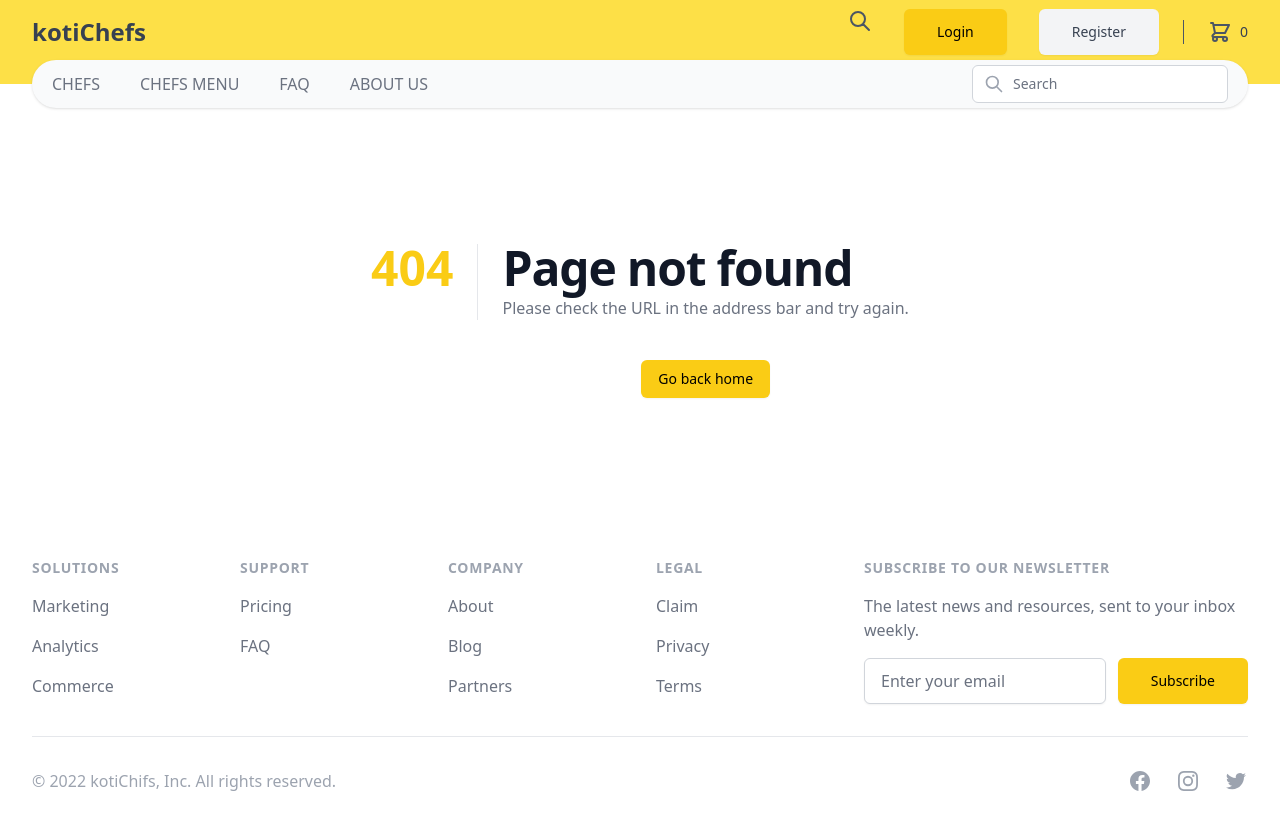
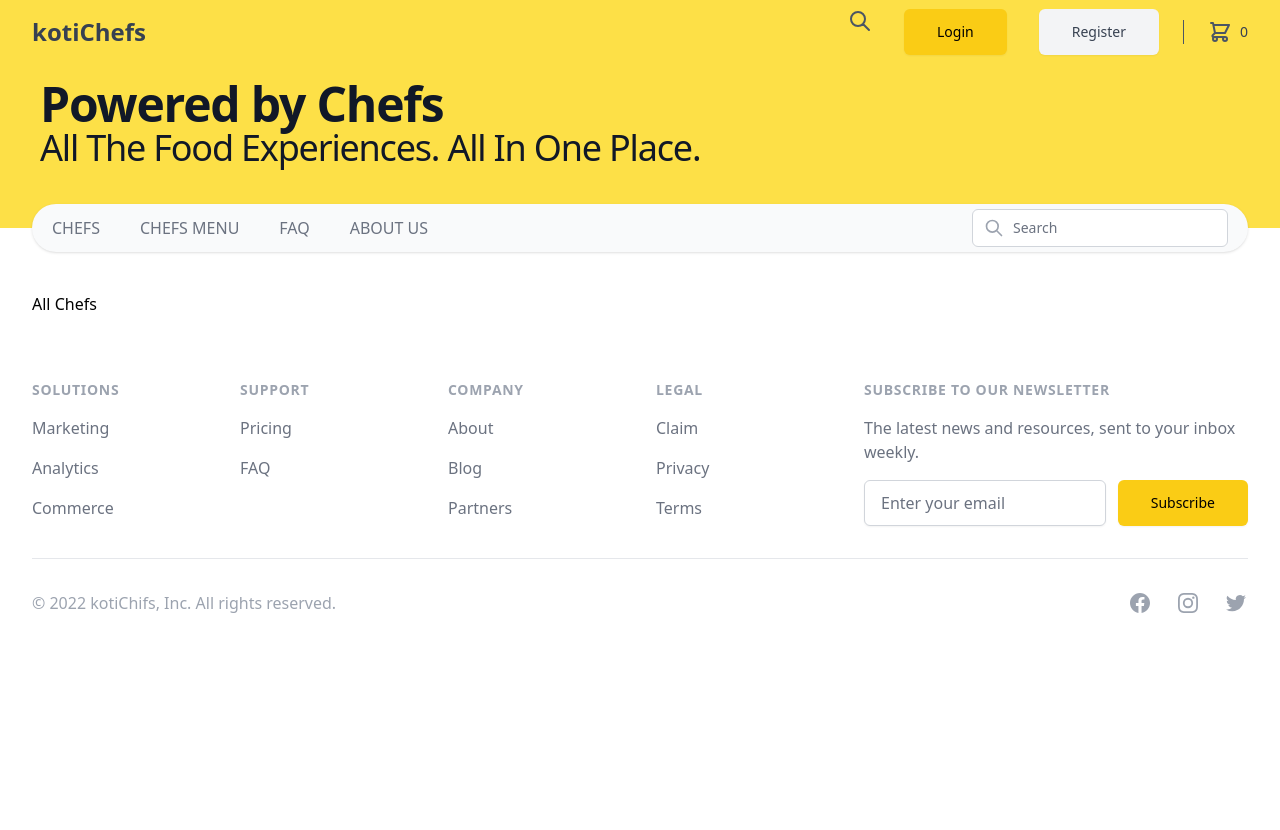
Before and after one commit to denis-rim/kotichefs, a React (Create React App) app in the folder client/: page /chefs in a window 1280 px wide. Shown: the top 830 px of the page. After the commit the page ends 800 px from the top, so only its background shows below. Built offline with nearby package versions, Linux system fonts and the light colour scheme.

Commit message:
Add Container component, refactor Header

```diff
--- a/client/src/App.tsx
+++ b/client/src/App.tsx
@@ -4,6 +4,7 @@ import { HelmetProvider } from "react-helmet-async";
 
 import Home from "./routes/home";
 import Layout from "./components/Layout/Layout";
+import AllChefs from "./routes/all-chefs";
 
 const LoginPage = React.lazy(() => import("./routes/login"));
 const RegisterPage = React.lazy(() => import("./routes/register"));
@@ -20,13 +21,20 @@ function App() {
           <Routes>
             <Route element={<Layout />}>
               <Route path="/" element={<Home />} />
+
+               {/*Auth routes */}
               <Route path="login" element={<LoginPage />} />
               <Route path="register" element={<RegisterPage />} />
+
+              {/* Product routes */}
               <Route path="products">
                 <Route index element={<ProductsPage />} />
                 <Route path=":productId" element={<ProductPage />} />
               </Route>
 
+              <Route path='chefs' element={<AllChefs/>} />
+
+              {/* Chefs routes */}
               <Route path="create" element={<CreatePage />} />
               <Route path="*" element={<NotFoundPage />} />
             </Route>
--- a/client/src/components/HomePage/Menu.tsx
+++ b/client/src/components/HomePage/Menu.tsx
@@ -10,7 +10,7 @@ function Menu() {
       <div className="flex justify-between content-center">
         <div className="flex justify-start">
           <Link
-            to="/"
+            to="/chefs"
             className="text-center py-3 px-5 h-max text-gray-500 hover:bg-gray-200 hover:text-gray-700 sm:rounded-tl-3xl sm:rounded-bl-3xl"
           >
             CHEFS
--- /dev/null
+++ b/client/src/components/Layout/Container.tsx
@@ -0,0 +1,9 @@
+import React from "react";
+
+function Container({ children }: { children: React.ReactNode }) {
+  return (
+    <div className="bg-white max-w-7xl mx-auto sm:px-6 lg:px-8">{children}</div>
+  );
+}
+
+export default Container;
--- a/client/src/components/Layout/Header.tsx
+++ b/client/src/components/Layout/Header.tsx
@@ -1,6 +1,6 @@
-import React from 'react'
+import React from "react";
 import { Fragment, useState } from "react";
-import { Link, useLocation } from "react-router-dom";
+import { Link } from "react-router-dom";
 import { Dialog, Transition } from "@headlessui/react";
 import {
   MenuIcon,
@@ -9,7 +9,9 @@ import {
   UserIcon,
   XIcon,
 } from "@heroicons/react/outline";
+
 import { useAppSelector } from "../../hooks/redux";
+
 import Button from "../shared/Button";
 
 const navigation = {
@@ -81,8 +83,6 @@ export default function Header() {
   const { user } = useAppSelector((state) => state.userReducer);
 
   const [open, setOpen] = useState(false);
-
-  const location = useLocation();
 
   return (
     <div className="bg-white z-50 pb-4">
@@ -176,7 +176,7 @@ export default function Header() {
                   </Link>
                 </div>
 
-                {/* Mobile enu and search (lg-) */}
+                {/* Mobile menu and search (lg-) */}
                 <div className="flex-1 flex items-center lg:hidden">
                   <button
                     type="button"
@@ -267,7 +267,7 @@ export default function Header() {
                   </div>
                 </div>
               </div>
-              {location.pathname === "/" ? (
+
               <div className="pb-8 pt-4 px-2 left-0 bg-yellow-300 sm:pb-10">
                 <div className="max-w-7xl mx-auto relative">
                   <h1 className="text-3xl tracking-tight font-extrabold text-gray-900 sm:text-4xl md:text-5xl">
@@ -278,7 +278,6 @@ export default function Header() {
                   </h1>
                 </div>
               </div>
-              ) : null}
             </div>
           </div>
         </nav>
--- a/client/src/components/Layout/Layout.tsx
+++ b/client/src/components/Layout/Layout.tsx
@@ -1,17 +1,19 @@
 import React from "react";
 import { Outlet } from "react-router-dom";
+
 import Header from "./Header";
+import Footer from "./Footer";
 import Menu from "../HomePage/Menu";
-import Footer from "./Footer";
+import Container from "./Container";
 
 const Layout = () => {
   return (
     <>
       <Header />
-      <div className="max-w-7xl mx-auto sm:px-6 lg:px-8">
+      <Container>
         <Menu />
         <Outlet />
-      </div>
+      </Container>
       <Footer />
     </>
   );
--- a/client/src/components/ProductList/ProductList.tsx
+++ b/client/src/components/ProductList/ProductList.tsx
@@ -13,9 +13,9 @@ function ProductList() {
   useEffect(() => {
     dispatch(fetchAllProducts(page));
   }, [dispatch]);
+
   return (
-    <div className="bg-white">
-      <div className="max-w-7xl mx-auto overflow-hidden">
+    <>
       <h2 className="sr-only">Chefs Products</h2>
       <h2 className="text-2xl font-extrabold tracking-tight text-gray-900 sm:px-6 lg:px-8">
         <Link to="/products">Dine at the Chef’s Table</Link>
@@ -26,9 +26,9 @@ function ProductList() {
           <ProductCard key={product._id} product={product} />
         ))}
       </div>
-      </div>
+
       <Outlet />
-    </div>
+    </>
   );
 }
 
--- /dev/null
+++ b/client/src/routes/all-chefs.tsx
@@ -0,0 +1,11 @@
+import React from "react";
+
+function AllChefs() {
+    return (
+        <div>
+            <h1>All Chefs</h1>
+        </div>
+    )
+}
+
+export default AllChefs;
--- a/client/src/routes/products.tsx
+++ b/client/src/routes/products.tsx
@@ -1,4 +1,5 @@
-import React from 'react'
+import React from "react";
+
 import ProductList from "../components/ProductList/ProductList";
 
 function ProductsPage() {
```
Lines whose indentation alone changed are shown as unchanged.
